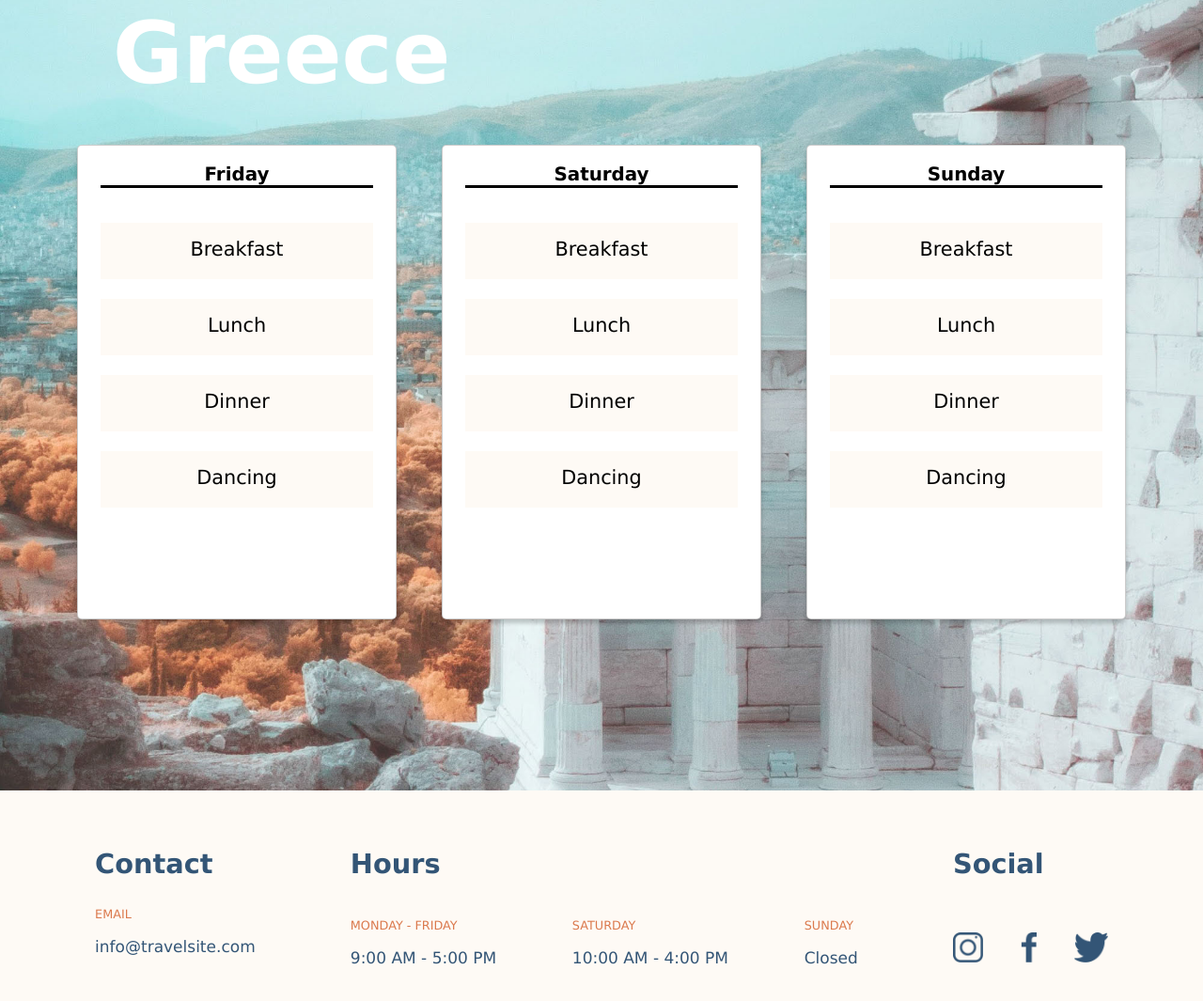
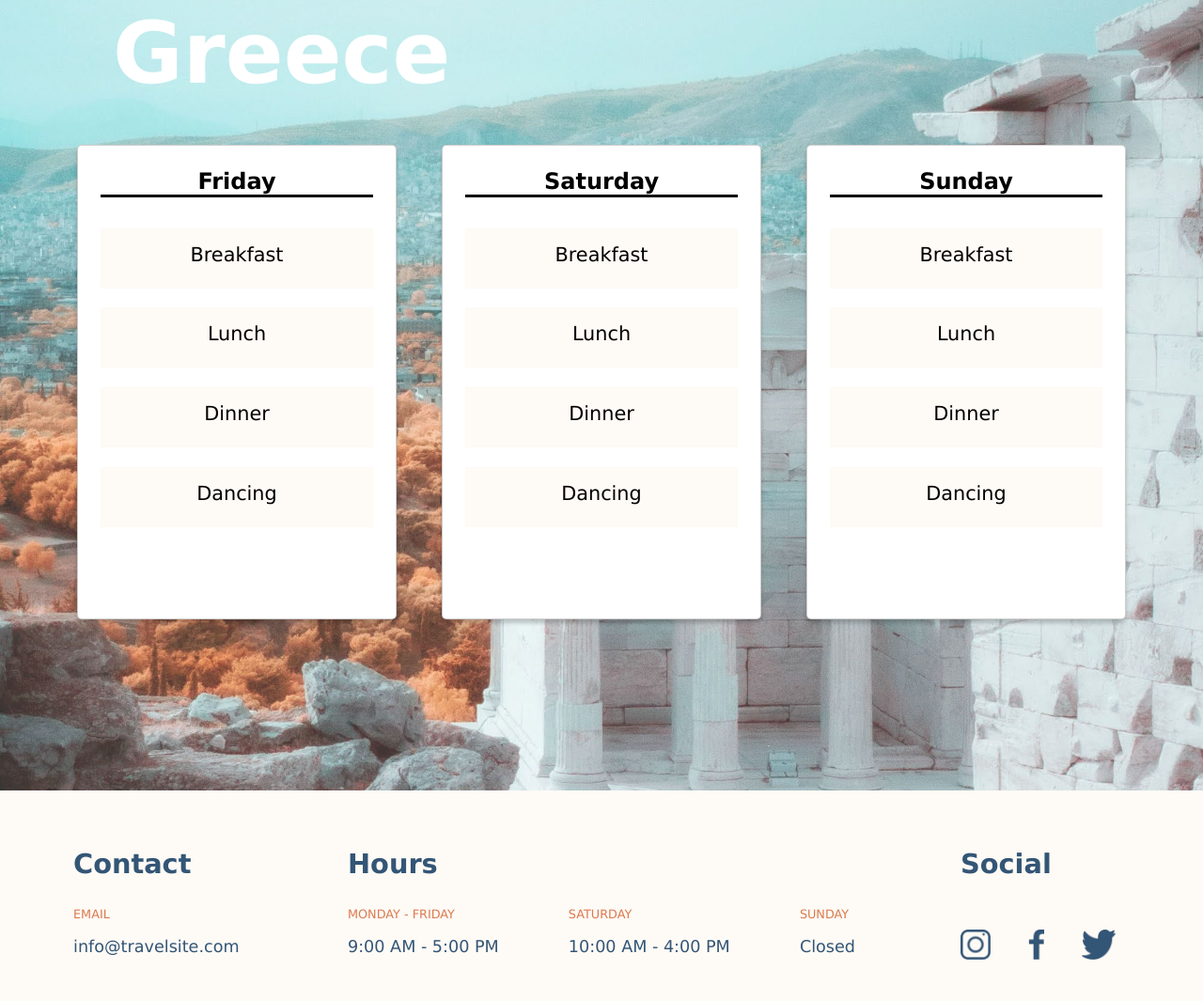
Before and after one commit to yigitocak/yigit-ocak-travelsite, a plain HTML site: page pages/greece.html in a window 1280 px wide. Shown: the part 101-1166 px from the top of the page at 94% size. Drawn offline with Linux system fonts and the light colour scheme.

Commit message:
initial commit

```diff
--- a/css/destinations.scss
+++ b/css/destinations.scss
@@ -5,16 +5,6 @@
   flex-direction: column;
   justify-content: center;
   position: relative;
-
-  &__title {
-    position: absolute;
-    top: 2rem;
-    left: 7.5rem;
-    font-size: 5.7rem;
-    color: white;
-    margin-top: 0;
-
-  }
 
   &__greece, &__iceland, &__hawaii {
     height: 54.375rem;
@@ -41,6 +31,16 @@
     background-image: url("../assets/images/hawaii.jpg");
   }
 
+  &__title {
+    position: absolute;
+    top: 2rem;
+    left: 7.5rem;
+    font-size: 5.7rem;
+    color: white;
+    margin-top: 0;
+
+  }
+
   &__card{
     width: 21.25rem;
     height: 31.563rem;
@@ -51,21 +51,27 @@
     display: flex;
     flex-direction: column;
     align-items: center;
+  }
 
-    &-title {
+  &__day {
     text-align: center;
     width: 18.125rem;
     border-bottom: 3px solid black;
     margin-bottom: 1rem;
+    font-size: 1.5rem;
   }
 
-    &-content {
+  &__ul {
+    list-style: none;
+    padding: 0;
+  }
+
+  &__li {
     background-color: #FEFAF5;
     width: 18.125rem;
-      height: 3.75rem;
+    height: 4rem;
     font-size: 1.3rem;
-      margin-bottom: 0;
+    margin-bottom: 1.3rem;
     padding-top: 1rem;
   }
 }
-}
--- a/css/main.scss
+++ b/css/main.scss
@@ -47,6 +47,7 @@
     display: flex;
     align-items: center;
     justify-content: center;
+    gap: 3rem;
   }
 
   &__card {
@@ -55,7 +56,6 @@
     border-radius: 5px;
     border: 1px solid rgba(0, 0, 0, 0.2);
     box-shadow: 0 4px 4px rgba(0, 0, 0, 0.2);
-    margin: 0 1.5rem;
     color: white;
     position: relative;
 
--- a/css/partials/_global.scss
+++ b/css/partials/_global.scss
@@ -19,6 +19,7 @@ h1 {
     align-items: center;
     height: 4.5rem;
     padding: 0 7.8rem;
+    background-color: #FFFFFF;
 
     &__title {
         text-decoration: none;
@@ -50,21 +51,19 @@ h1 {
     height: 15.313rem;
     background-color: #FEFAF5;
     display: flex;
-    justify-content: space-evenly;
+    justify-content: center;
+    gap: 7rem;
     align-items: flex-start;
     color: #335576;
     padding-top: 2rem;
 
-    &__hours {
-        display: flex;
-        flex-direction: column;
-        width: 33.75rem;
-        height: 8.4rem;
+    &__contact, &__hours, &__social, {
+        height: 6.875rem;
+        width: 11.25rem;
+    }
 
-        &-container {
-            display: flex;
-            justify-content: space-between;
-        }
+    &__title {
+        font-size: 1.8rem;
     }
 
     &__info {
@@ -72,18 +71,26 @@ h1 {
         color: #DB7A4E;
     }
 
-    &__social {
-        height: 7.5rem;
+    &__time {
+        font-size: 1.1rem;
     }
 
-    &__title {
-        font-size: 1.8rem;
+    &__hours {
+        display: flex;
+        flex-direction: column;
+        width: 33.75rem;
+
+        &-container {
+            display: flex;
+            justify-content: space-between;
+            margin-top: -0.8rem;
+        }
     }
 
     &__image {
         display: flex;
         justify-content: space-between;
-        margin-top: 3.5rem;
+        margin-top: 3.3rem;
         height: 2rem;
         width: 10.313rem;
     }
--- a/pages/greece.html
+++ b/pages/greece.html
@@ -22,27 +22,33 @@
         <section class="main__greece">
             <h2 class="main__title">Greece</h2>
             <div class="main__card">
-                <h3 class="main__card-title">Friday</h3>
-                <p class="main__card-content">Breakfast</p>
-                <p class="main__card-content">Lunch</p>
-                <p class="main__card-content">Dinner</p>
-                <p class="main__card-content">Dancing</p>
+                <h3 class="main__day">Friday</h3>
+                <ul class="main__ul">
+                    <li class="main__li">Breakfast</li>
+                    <li class="main__li">Lunch</li>
+                    <li class="main__li">Dinner</li>
+                    <li class="main__li">Dancing</li>
+                </ul>
             </div>
 
             <div class="main__card">
-                <h3 class="main__card-title">Saturday</h3>
-                <p class="main__card-content">Breakfast</p>
-                <p class="main__card-content">Lunch</p>
-                <p class="main__card-content">Dinner</p>
-                <p class="main__card-content">Dancing</p>
+                <h3 class="main__day">Saturday</h3>
+                <ul class="main__ul">
+                    <li class="main__li">Breakfast</li>
+                    <li class="main__li">Lunch</li>
+                    <li class="main__li">Dinner</li>
+                    <li class="main__li">Dancing</li>
+                </ul>
             </div>
 
             <div class="main__card">
-                <h3 class="main__card-title">Sunday</h3>
-                <p class="main__card-content">Breakfast</p>
-                <p class="main__card-content">Lunch</p>
-                <p class="main__card-content">Dinner</p>
-                <p class="main__card-content">Dancing</p>
+                <h3 class="main__day">Sunday</h3>
+                <ul class="main__ul">
+                    <li class="main__li">Breakfast</li>
+                    <li class="main__li">Lunch</li>
+                    <li class="main__li">Dinner</li>
+                    <li class="main__li">Dancing</li>
+                </ul>
             </div>
         </section>
     </main>
@@ -51,7 +57,7 @@
         <div class="footer__contact">
             <h3 class="footer__title">Contact</h3>
             <p class="footer__info">EMAIL</p>
-            <p>info@travelsite.com</p>
+            <p class="footer__time">info@travelsite.com</p>
         </div>
 
         <div class="footer__hours">
@@ -59,16 +65,16 @@
             <div class="footer__hours-container">
                 <div>
                     <p class="footer__info">MONDAY - FRIDAY</p>
-                    <p>9:00 AM - 5:00 PM</p>
+                    <p class="footer__time">9:00 AM - 5:00 PM</p>
                 </div>
 
                 <div>
                     <p class="footer__info">SATURDAY</p>
-                    <p>10:00 AM - 4:00 PM</p>
+                    <p class="footer__time">10:00 AM - 4:00 PM</p>
                 </div>
                 <div>
                     <p class="footer__info">SUNDAY</p>
-                    <p>Closed</p>
+                    <p class="footer__time">Closed</p>
                 </div>
             </div>
         </div>
@@ -76,9 +82,9 @@
         <div class="footer__social">
             <h3 class="footer__title">Social</h3>
             <div class="footer__image">
-                <img class="footer__image-instagram" src="../assets/icons/icon-instagram.png" alt="">
-                <img class="footer__image-facebook" src="../assets/icons/icon-facebook.png" alt="">
-                <img class="footer__image-twitter" src="../assets/icons/icon-twitter.png" alt="">
+                <img class="footer__image-instagram" src="../assets/icons/icon-instagram.png" alt="Instagram logo">
+                <img class="footer__image-facebook" src="../assets/icons/icon-facebook.png" alt="Facebook logo">
+                <img class="footer__image-twitter" src="../assets/icons/icon-twitter.png" alt="Twitter logo">
             </div>
         </div>
     </footer>
```
Also changed, not shown: index.html (+8 -8 lines), pages/hawaii.html (+28 -22 lines), pages/iceland.html (+28 -22 lines), css/destinations.css, css/main.css, 2 other files. Lines whose indentation alone changed are shown as unchanged.
